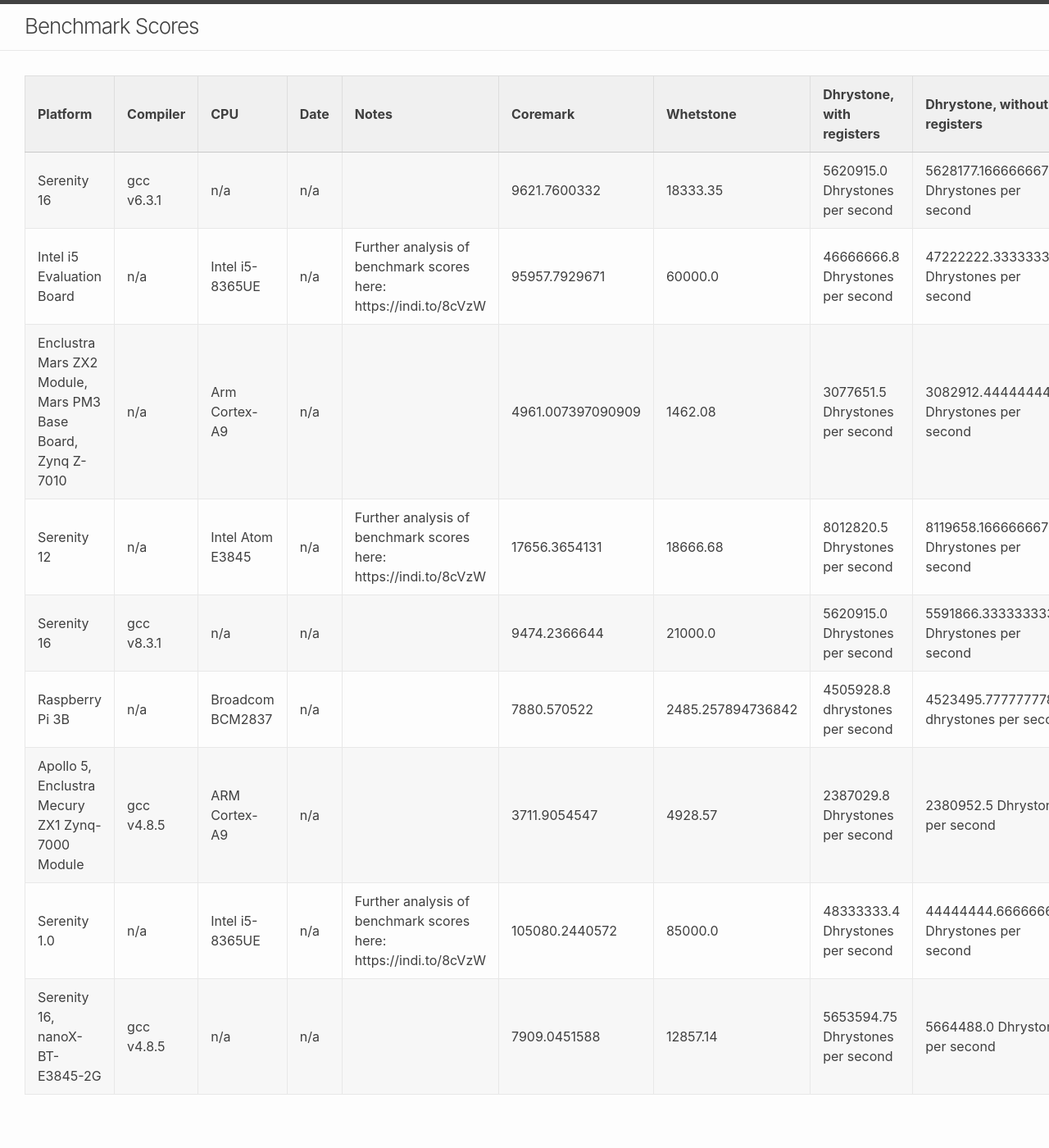
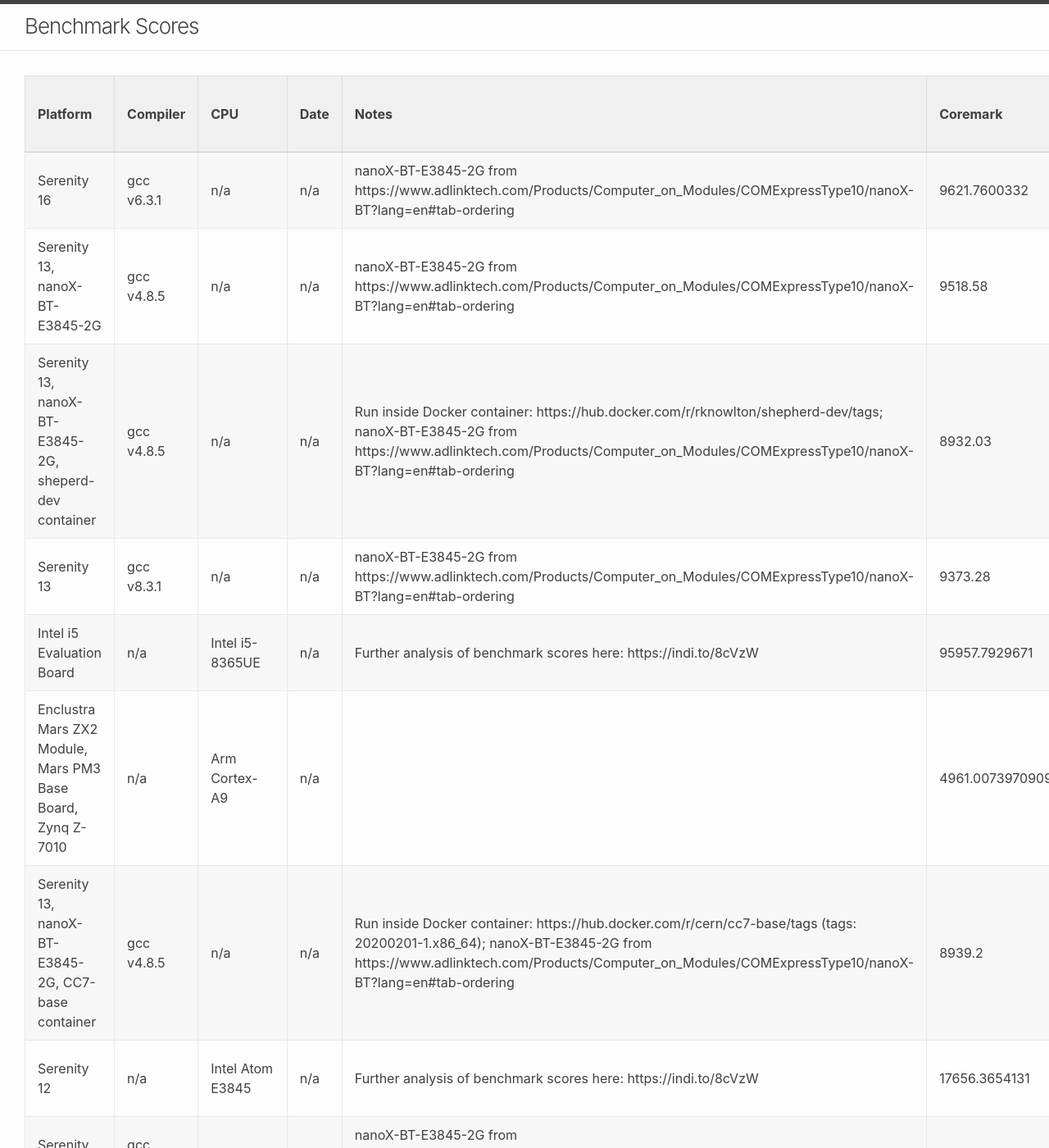
Before and after one commit to centipeda/zynq-benchmark, a Jekyll site: the page built from docs/index.markdown, in a window 1280 px wide and 1400 px high. Shown: the whole window at 82% size. Built offline with Jekyll 4.4.1, drawn with Linux system fonts in a browser that asks for light colours; some of the changed text lies outside the part shown.

Commit message:
github workflow -- regenerate HTML table

```diff
--- a/docs/_includes/table.html
+++ b/docs/_includes/table.html
@@ -15,11 +15,44 @@
     <td>gcc v6.3.1</td>
     <td>n/a</td>
     <td>n/a</td>
-    <td></td>
+    <td>nanoX-BT-E3845-2G from https://www.adlinktech.com/Products/Computer_on_Modules/COMExpressType10/nanoX-BT?lang=en#tab-ordering</td>
     <td>9621.7600332</td>
     <td>18333.35</td>
     <td>5620915.0 Dhrystones per second</td>
     <td>5628177.166666667 Dhrystones per second</td>
+  </tr>
+  <tr>
+    <td>Serenity 13, nanoX-BT-E3845-2G</td>
+    <td>gcc v4.8.5</td>
+    <td>n/a</td>
+    <td>n/a</td>
+    <td>nanoX-BT-E3845-2G from https://www.adlinktech.com/Products/Computer_on_Modules/COMExpressType10/nanoX-BT?lang=en#tab-ordering</td>
+    <td>9518.58</td>
+    <td>18000</td>
+    <td>5620915</td>
+    <td>5588235</td>
+  </tr>
+  <tr>
+    <td>Serenity 13, nanoX-BT-E3845-2G, sheperd-dev container</td>
+    <td>gcc v4.8.5</td>
+    <td>n/a</td>
+    <td>n/a</td>
+    <td>Run inside Docker container: https://hub.docker.com/r/rknowlton/shepherd-dev/tags; nanoX-BT-E3845-2G from https://www.adlinktech.com/Products/Computer_on_Modules/COMExpressType10/nanoX-BT?lang=en#tab-ordering</td>
+    <td>8932.03</td>
+    <td>18000</td>
+    <td>3341406.07</td>
+    <td>3337283.68</td>
+  </tr>
+  <tr>
+    <td>Serenity 13</td>
+    <td>gcc v8.3.1</td>
+    <td>n/a</td>
+    <td>n/a</td>
+    <td>nanoX-BT-E3845-2G from https://www.adlinktech.com/Products/Computer_on_Modules/COMExpressType10/nanoX-BT?lang=en#tab-ordering</td>
+    <td>9373.28</td>
+    <td>21500</td>
+    <td>5653594</td>
+    <td>5653594</td>
   </tr>
   <tr>
     <td>Intel i5 Evaluation Board</td>
@@ -44,6 +77,17 @@
     <td>3082912.4444444445 Dhrystones per second</td>
   </tr>
   <tr>
+    <td>Serenity 13, nanoX-BT-E3845-2G, CC7-base container</td>
+    <td>gcc v4.8.5</td>
+    <td>n/a</td>
+    <td>n/a</td>
+    <td>Run inside Docker container:  https://hub.docker.com/r/cern/cc7-base/tags (tags: 20200201-1.x86_64); nanoX-BT-E3845-2G from https://www.adlinktech.com/Products/Computer_on_Modules/COMExpressType10/nanoX-BT?lang=en#tab-ordering</td>
+    <td>8939.2</td>
+    <td>18333.4</td>
+    <td>3340592.06</td>
+    <td>3328531.38</td>
+  </tr>
+  <tr>
     <td>Serenity 12</td>
     <td>n/a</td>
     <td>Intel Atom E3845</td>
@@ -59,7 +103,7 @@
     <td>gcc v8.3.1</td>
     <td>n/a</td>
     <td>n/a</td>
-    <td></td>
+    <td>nanoX-BT-E3845-2G from https://www.adlinktech.com/Products/Computer_on_Modules/COMExpressType10/nanoX-BT?lang=en#tab-ordering</td>
     <td>9474.2366644</td>
     <td>21000.0</td>
     <td>5620915.0 Dhrystones per second</td>
@@ -88,6 +132,28 @@
     <td>2380952.5 Dhrystones per second</td>
   </tr>
   <tr>
+    <td>Serenity 13, nanoX-BT-E3845-2G</td>
+    <td>gcc v4.8.5</td>
+    <td>n/a</td>
+    <td>n/a</td>
+    <td>nanoX-BT-E3845-2G from https://www.adlinktech.com/Products/Computer_on_Modules/COMExpressType10/nanoX-BT?lang=en#tab-ordering</td>
+    <td>7852.72</td>
+    <td>12678</td>
+    <td>5620915</td>
+    <td>5588235</td>
+  </tr>
+  <tr>
+    <td>Serenity 13, nanoX-BT-E3845-2G, sheperd-dev container</td>
+    <td>gcc v4.8.5</td>
+    <td>n/a</td>
+    <td>n/a</td>
+    <td>Run inside Docker container: https://hub.docker.com/r/rknowlton/shepherd-dev/tags; nanoX-BT-E3845-2G from https://www.adlinktech.com/Products/Computer_on_Modules/COMExpressType10/nanoX-BT?lang=en#tab-ordering</td>
+    <td>9044.26</td>
+    <td>18000</td>
+    <td>3331740</td>
+    <td>3333575</td>
+  </tr>
+  <tr>
     <td>Serenity 1.0</td>
     <td>n/a</td>
     <td>Intel i5-8365UE</td>
@@ -103,10 +169,21 @@
     <td>gcc v4.8.5</td>
     <td>n/a</td>
     <td>n/a</td>
-    <td></td>
+    <td>nanoX-BT-E3845-2G from https://www.adlinktech.com/Products/Computer_on_Modules/COMExpressType10/nanoX-BT?lang=en#tab-ordering</td>
     <td>7909.0451588</td>
     <td>12857.14</td>
     <td>5653594.75 Dhrystones per second</td>
     <td>5664488.0 Dhrystones per second</td>
   </tr>
+  <tr>
+    <td>Serenity 13, nanoX-BT-E3845-2G, CC7-base container</td>
+    <td>gcc v4.8.5</td>
+    <td>n/a</td>
+    <td>n/a</td>
+    <td>Run inside Docker container:  https://hub.docker.com/r/cern/cc7-base/tags (tags: 20200201-1.x86_64); nanoX-BT-E3845-2G from https://www.adlinktech.com/Products/Computer_on_Modules/COMExpressType10/nanoX-BT?lang=en#tab-ordering</td>
+    <td>8895.08</td>
+    <td>18000</td>
+    <td>3324581</td>
+    <td>3331561</td>
+  </tr>
 </table>
```
